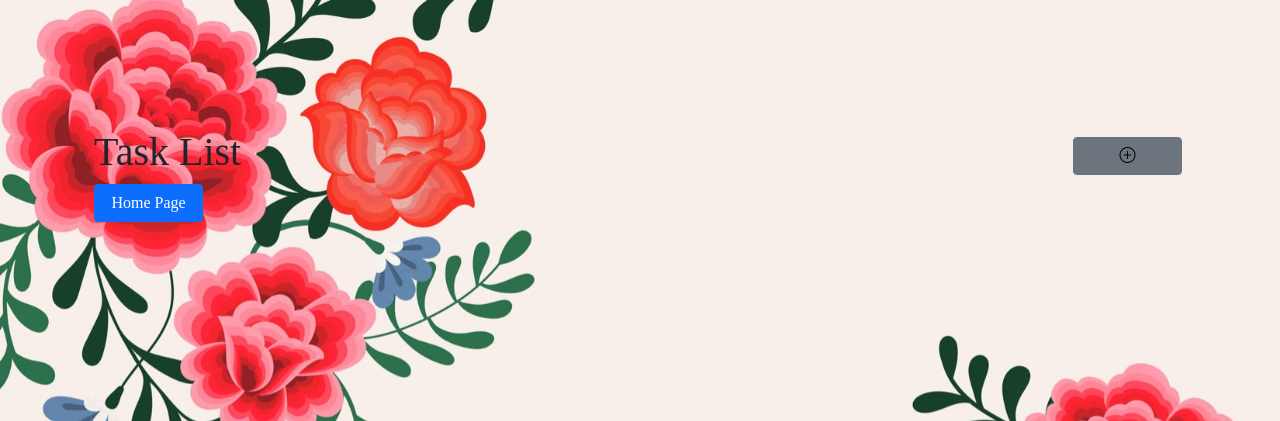
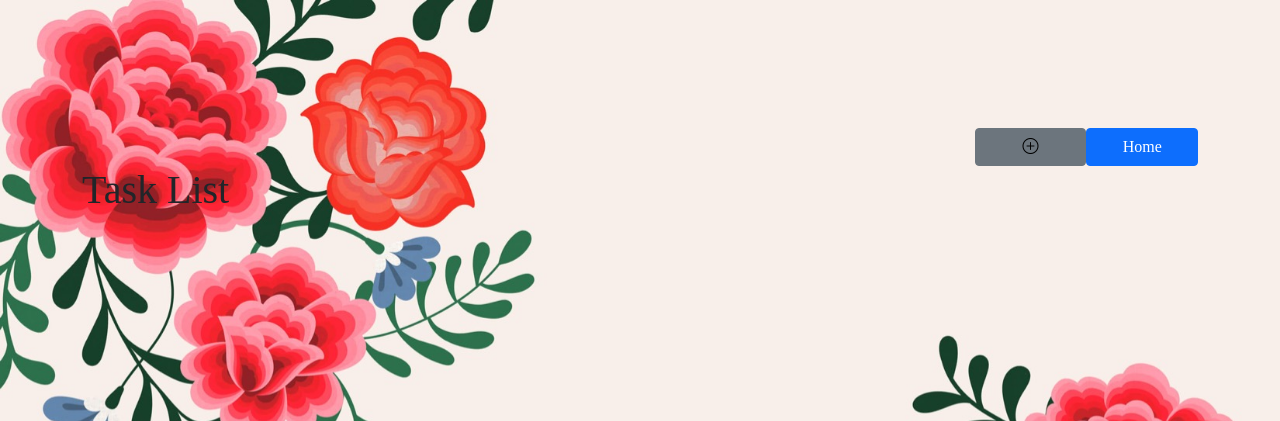
Before and after one commit to flores-luis/Todo_App, a Flask app: page /dashboard in a window 1280 px wide. Shown: the top 421 px of the page. Run offline with Flask 2, Linux system fonts and the light colour scheme; data that the repository does not hold is empty; some web fonts are replaced.

Commit message:
replacing from edits in pyanyw

```diff
--- a/flask_app/templates/dashboard.html
+++ b/flask_app/templates/dashboard.html
@@ -4,7 +4,7 @@
     <meta charset="UTF-8">
     <meta http-equiv="X-UA-Compatible" content="IE=edge">
     <meta name="viewport" content="width=device-width, initial-scale=1.0">
-    <title>Tasks Dashboard</title>
+    <title>Notes Home Dashboard</title>
     <link rel="stylesheet" href="https://cdn.jsdelivr.net/npm/bootstrap-icons@1.8.1/font/bootstrap-icons.css">
     <link rel="preconnect" href="https://fonts.googleapis.com">
     <link rel="preconnect" href="https://fonts.gstatic.com" crossorigin>
@@ -13,24 +13,24 @@
     <link href="https://cdn.jsdelivr.net/npm/bootstrap@5.0.2/dist/css/bootstrap.min.css" rel="stylesheet" integrity="sha384-EVSTQN3/azprG1Anm3QDgpJLIm9Nao0Yz1ztcQTwFspd3yD65VohhpuuCOmLASjC" crossorigin="anonymous">
 </head>
 <body id="dashboard" class="container">
-    <nav class="container d-flex justify-content-between mx-auto align-items-center">
-        <h1>Task List</h1>
-        <a href="/createtask" class="btn btn-secondary m-1"><i class="bi bi-plus-circle"></i></a>
+    <nav class="d-flex flex-row-reverse bd-highlight">
+        <a href="/" class="btn btn-primary">Home</a>
+        <a href="/createtask" class="btn btn-secondary"><i class="bi bi-plus-circle"></i></a>
     </nav>
+    <h1 id="title-container" class="text-align-center">Task List</h1>
     <div class="container justify-content-between" >
         {% for each_task in task_list %}
-            <div class="container taskrow justify-content-between">
-                <div class="col-lg-6 col-md-12 col-sm-4">
-                    <p>{{ each_task.task_name }} on {{ each_task.due_date.strftime('%B %d %Y') }} </p>
+            <div class="container taskrow d-flex justify-content-between">
+                <div class="col-lg-8 col-md-8 col-sm-8">
+                    <p>On {{ each_task.due_date.strftime('%m-%d-%Y') }}...The task is :{{ each_task.task_name }} </p>
                 </div>
-                <div class="col-lg-6 col-md-12 col-sm-4 d-flex justify-content-end">
-                    <a class="btn btn-primary m-1" href="/view/{{each_task.id}}"><i class="bi bi-book"></i></a>
-                    <a class="btn btn-secondary m-1" href="/update/{{each_task.id}}"><i class="bi bi-pencil-square"></i></a>
-                    <a class="btn btn-danger m-1" href="/delete/{{each_task.id}}"><i class="bi bi-trash3"></i></a>
+                <div class="col-sm-3 d-flex justify-content-end abtn">
+                    <a id="dashboard_btn" class="btn btn-primary" href="/view/{{each_task.id}}"><i class="bi bi-book"></i></a>
+                    <a id="dashboard_btn" class="btn btn-secondary" href="/update/{{each_task.id}}"><i class="bi bi-pencil-square"></i></a>
+                    <a id="dashboard_btn" class="btn btn-danger" href="/delete/{{each_task.id}}"><i class="bi bi-trash3"></i></a>
                 </div>
             </div>
         {% endfor %}
-        <a href="/" class="btn btn-primary">Home Page</a>
     </div>
     <script src="https://cdn.jsdelivr.net/npm/bootstrap@5.0.2/dist/js/bootstrap.bundle.min.js" integrity="sha384-MrcW6ZMFYlzcLA8Nl+NtUVF0sA7MsXsP1UyJoMp4YLEuNSfAP+JcXn/tWtIaxVXM" crossorigin="anonymous"></script>
 </body>
```
